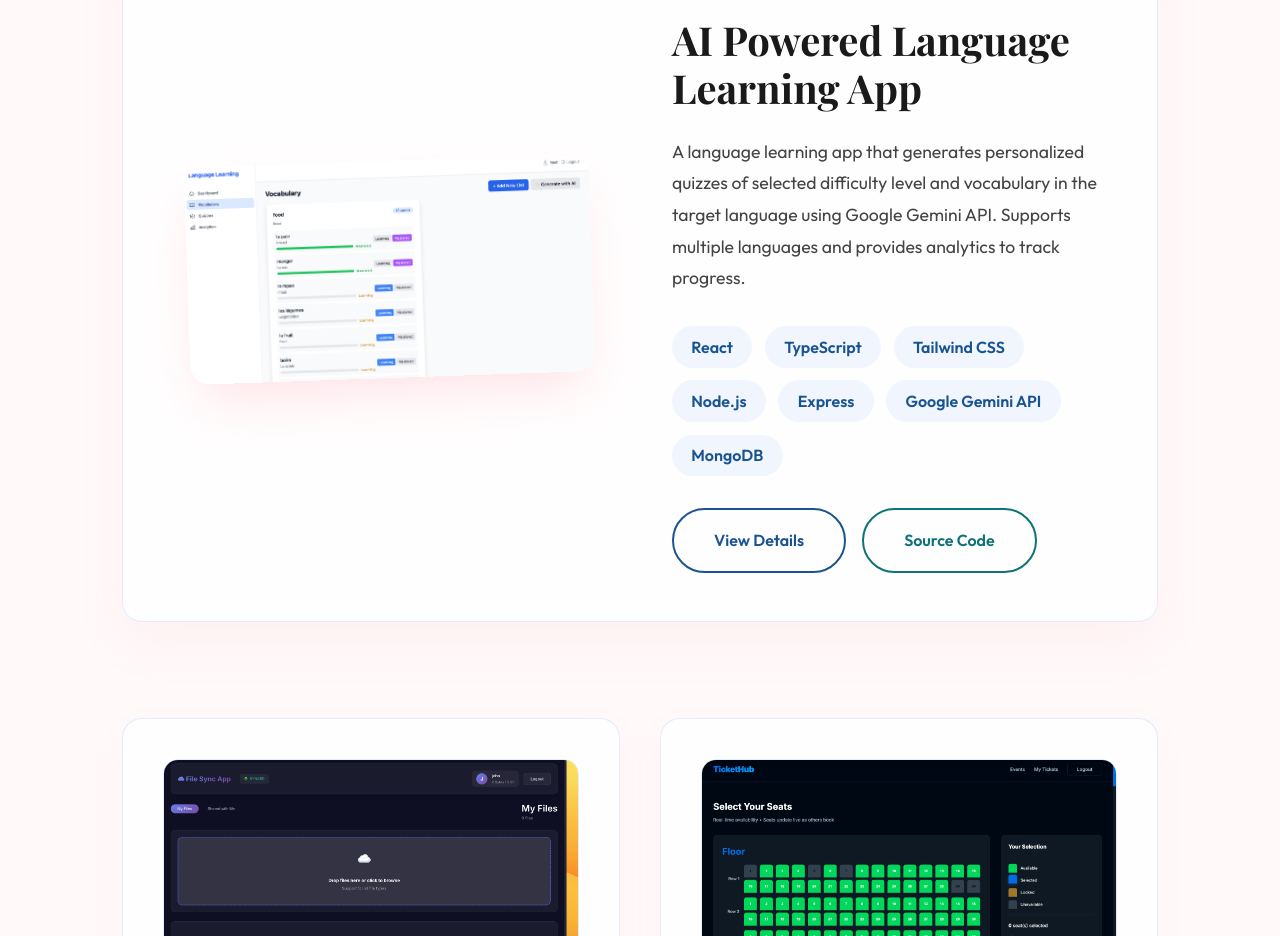
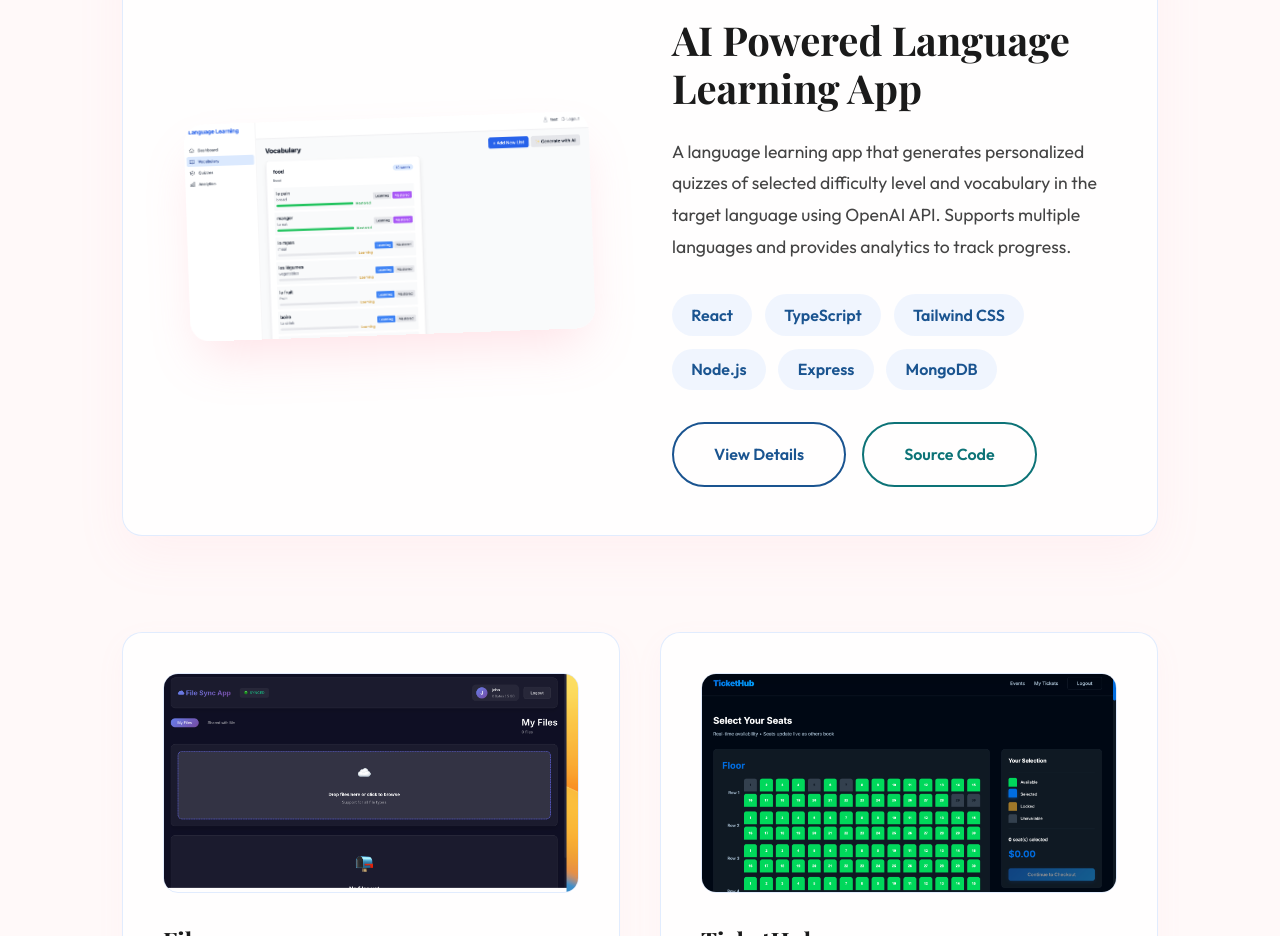
Before and after one commit to cindyylim/cindyylim.github.io, a Next.js app: page / in a window 1280 px wide. Shown: the part 2200-3136 px from the top of the page. Built offline with nearby package versions, Linux system fonts and the light colour scheme; a web font is replaced by a local one.

Commit message:
Change Gemini to OpenAI

```diff
--- a/src/data/projects.js
+++ b/src/data/projects.js
@@ -2,9 +2,9 @@ export const projects = [
     {
         id: 'language-learning-app',
         title: 'AI Powered Language Learning App',
-        description: 'A language learning app that generates personalized quizzes of selected difficulty level and vocabulary in the target language using Google Gemini API. Supports multiple languages and provides analytics to track progress.',
+        description: 'A language learning app that generates personalized quizzes of selected difficulty level and vocabulary in the target language using OpenAI API. Supports multiple languages and provides analytics to track progress.',
         detailedDescription: 'This application leverages the power of Large Language Models (LLMs) to provide a tailored language learning experience. Users can practice vocabulary, use AI to generate vocabulary lists in multiple languages, take AI-generated quizzes, and track their progress over time. The backend is built with Node.js and Express, while the frontend utilizes React and TypeScript for a robust user experience. Check out the live project below or click on the github link to view the demo gifs.',
-        tags: ['React', 'TypeScript', 'Tailwind CSS', 'Node.js', 'Express', 'Google Gemini API', 'MongoDB'],
+        tags: ['React', 'TypeScript', 'Tailwind CSS', 'Node.js', 'Express', 'MongoDB'],
         image: '/images/vocabulary.png',
         images: [
             '/images/login.png',
```
